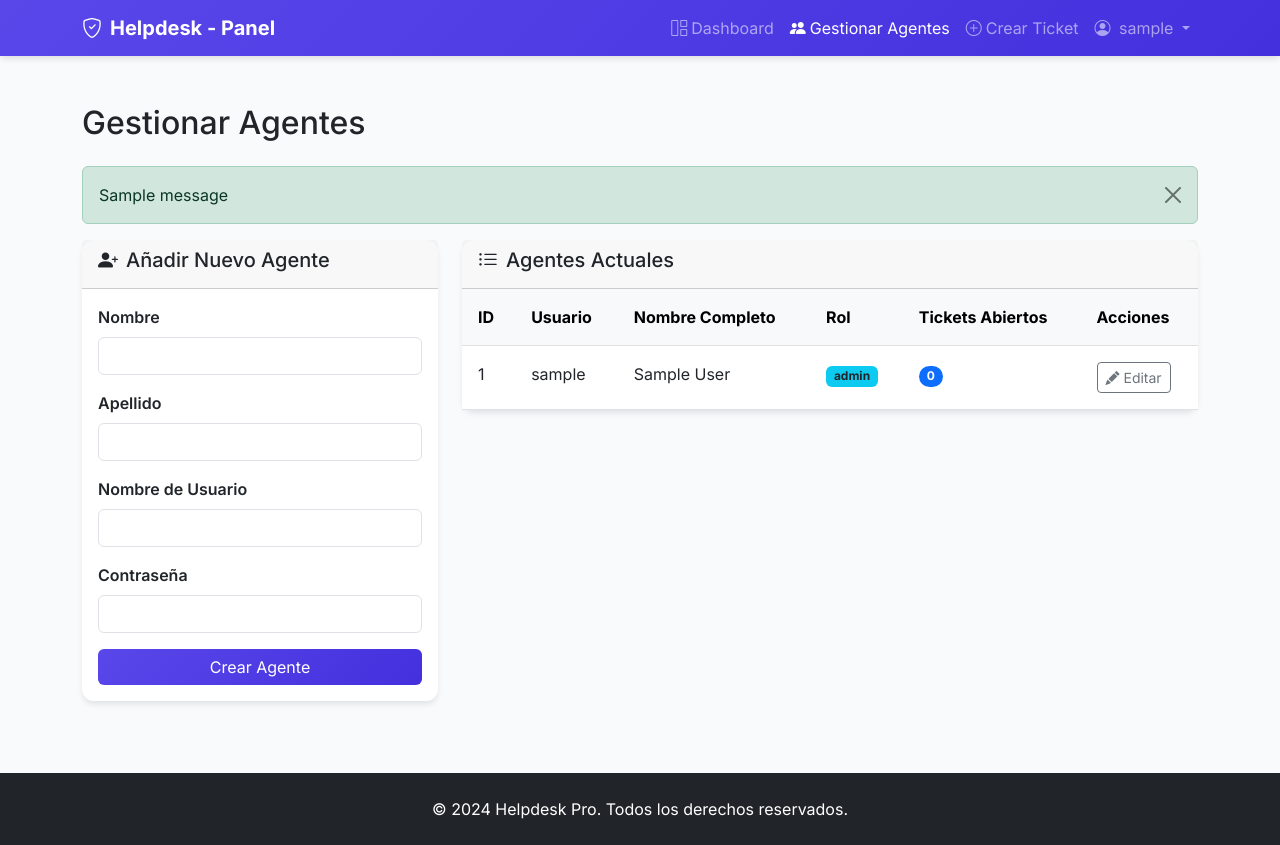
After one commit to GamersEC/helpdesk, a Flask app: page /admin/agents in a window 1280 px wide. The commit adds this page. Run offline with Flask 3, Linux system fonts and the light colour scheme; a user stored in the database is signed in; tables that the repository leaves empty hold one stand-in row (values such as "Sample post"); one stand-in notice (Sample message) is shown.

Commit message:
Gestion de miembros y prioridad de tickets

```diff
--- a/app.py
+++ b/app.py
@@ -3,10 +3,12 @@ import random
 import shutil
 import string
 from io import BytesIO
+from functools import wraps
 from flask import (
     Flask, render_template, request, redirect,
     url_for, flash, session, send_from_directory, send_file
 )
+from sqlalchemy import case # <-- ¡NUEVA IMPORTACIÓN!
 from models import db, Ticket, User, Comment, Attachment, get_utc_now
 from flask_login import LoginManager, login_user, logout_user, login_required, current_user
 from flask_mail import Mail, Message
@@ -32,7 +34,7 @@ app.config['MAIL_USERNAME'] = os.environ.get('MAIL_USERNAME', 'tu_email@gmail.co
 app.config['MAIL_PASSWORD'] = os.environ.get('MAIL_PASSWORD', 'tu_contraseña_de_aplicacion')
 app.config['MAIL_DEFAULT_SENDER'] = os.environ.get('MAIL_DEFAULT_SENDER', 'tu_email@gmail.com')
 
-#Inicialización de extensiones
+#Inicializar extensiones
 db.init_app(app)
 mail = Mail(app)
 login_manager = LoginManager()
@@ -45,17 +47,24 @@ login_manager.login_message_category = "info"
 def load_user(user_id):
     return User.query.get(int(user_id))
 
+#Decorador de permisos de administrador
+def admin_required(f):
+    @wraps(f)
+    @login_required
+    def decorated_function(*args, **kwargs):
+        if not current_user.is_admin:
+            flash("No tienes permiso para acceder a esta página.", "danger")
+            return redirect(url_for('dashboard'))
+        return f(*args, **kwargs)
+    return decorated_function
 
 #Filtros y funciones auxiliares
 @app.template_filter('local_time')
 def format_datetime_local(utc_dt):
-    if not utc_dt:
-        return ""
+    if not utc_dt: return ""
     local_tz_name = os.environ.get('APP_TIMEZONE', 'UTC')
-    try:
-        local_tz = pytz.timezone(local_tz_name)
-    except pytz.UnknownTimeZoneError:
-        local_tz = pytz.utc
+    try: local_tz = pytz.timezone(local_tz_name)
+    except pytz.UnknownTimeZoneError: local_tz = pytz.utc
     local_dt = utc_dt.astimezone(local_tz)
     return local_dt.strftime('%d-%m-%Y %H:%M %Z')
 
@@ -65,19 +74,11 @@ def allowed_file(filename):
 def auto_close_inactive_tickets():
     print("Checking for inactive tickets to auto-close...")
     time_limit = get_utc_now() - timedelta(days=3)
-    tickets_to_close = Ticket.query.filter(
-        Ticket.status == 'Abierto',
-        Ticket.last_updated_by_type == 'Agent',
-        Ticket.last_updated < time_limit
-    ).all()
-    if not tickets_to_close:
-        return 0
+    tickets_to_close = Ticket.query.filter(Ticket.status == 'Abierto', Ticket.last_updated_by_type == 'Agent', Ticket.last_updated < time_limit).all()
+    if not tickets_to_close: return 0
     for ticket in tickets_to_close:
         ticket.status = 'Cerrado'
-        system_comment = Comment(
-            content="Este ticket ha sido cerrado automáticamente después de 72 horas de inactividad.",
-            ticket_id=ticket.id, author_name="Sistema", author_type="Agent"
-        )
+        system_comment = Comment(content="Este ticket ha sido cerrado automáticamente después de 72 horas de inactividad.", ticket_id=ticket.id, author_name="Sistema", author_type="Agent")
         db.session.add(system_comment)
     db.session.commit()
     print(f"Auto-closed {len(tickets_to_close)} ticket(s).")
@@ -86,11 +87,7 @@ def auto_close_inactive_tickets():
 def cleanup_old_attachments():
     print("Checking for old attachments to clean up...")
     cleanup_limit = get_utc_now() - timedelta(days=7)
-    tickets_to_clean = Ticket.query.filter(
-        Ticket.status == 'Cerrado',
-        Ticket.last_updated < cleanup_limit,
-        Ticket.attachments.any()
-    ).all()
+    tickets_to_clean = Ticket.query.filter(Ticket.status == 'Cerrado', Ticket.last_updated < cleanup_limit, Ticket.attachments.any()).all()
     cleaned_count = 0
     for ticket in tickets_to_clean:
         ticket_upload_path = os.path.join(app.config['UPLOAD_FOLDER'], str(ticket.id))
@@ -179,7 +176,6 @@ def new_ticket():
         return redirect(url_for('ticket_created_success', tracking_id=new_ticket_obj.tracking_id))
     return render_template('new_ticket.html')
 
-#Ruta para servir archivos adjuntos de tickets
 @app.route('/uploads/<int:ticket_id>/<filename>')
 def uploaded_file(ticket_id, filename):
     if current_user.is_authenticated:
@@ -191,22 +187,24 @@ def uploaded_file(ticket_id, filename):
     flash('No tienes permiso para ver este archivo.', 'danger')
     return redirect(url_for('home'))
 
-#Ruta para guardar el ID del ticket en la sesión
 @app.route('/ticket/<tracking_id>')
 def track_ticket(tracking_id):
     ticket = Ticket.query.filter_by(tracking_id=tracking_id).first_or_404()
     session['viewed_ticket_id'] = ticket.id
-    return render_template('ticket_view.html', ticket=ticket)
+    agents_data = []
+    if current_user.is_authenticated:
+        all_agents = User.query.all()
+        for agent in all_agents:
+            ticket_count = Ticket.query.filter_by(assigned_agent_id=agent.id, status='Abierto').count()
+            agents_data.append({'agent': agent, 'ticket_count': ticket_count})
+    return render_template('ticket_view.html', ticket=ticket, agents_data=agents_data)
 
 @app.route('/ticket/<tracking_id>/reply', methods=['POST'])
 def reply_ticket(tracking_id):
     ticket = Ticket.query.filter_by(tracking_id=tracking_id).first_or_404()
     reply_text = request.form.get('reply')
     if reply_text:
-        new_comment = Comment(
-            content=reply_text, ticket_id=ticket.id,
-            author_name=ticket.customer_name, author_type='Customer'
-        )
+        new_comment = Comment(content=reply_text, ticket_id=ticket.id, author_name=ticket.customer_name, author_type='Customer')
         db.session.add(new_comment)
         ticket.last_updated_by_type = 'Customer'
         ticket.last_updated = get_utc_now()
@@ -234,7 +232,31 @@ def ticket_created_success(tracking_id):
     ticket_url = url_for('track_ticket', tracking_id=tracking_id, _external=True)
     return render_template('ticket_created_success.html', ticket_url=ticket_url)
 
-#Rutas de agente
+#Rutas de agente y administrador
+@app.route('/admin/agents', methods=['GET', 'POST'])
+@admin_required
+def manage_agents():
+    if request.method == 'POST':
+        username = request.form.get('username')
+        password = request.form.get('password')
+        if not username or not password:
+            flash('El nombre de usuario y la contraseña son obligatorios.', 'danger')
+        elif User.query.filter_by(username=username).first():
+            flash('Ese nombre de usuario ya existe.', 'warning')
+        else:
+            new_agent = User(username=username, first_name=request.form.get('first_name'), last_name=request.form.get('last_name'))
+            new_agent.set_password(password)
+            db.session.add(new_agent)
+            db.session.commit()
+            flash(f'Agente "{username}" creado con éxito.', 'success')
+        return redirect(url_for('manage_agents'))
+    agents_with_counts = []
+    all_agents = User.query.all()
+    for agent in all_agents:
+        ticket_count = Ticket.query.filter_by(assigned_agent_id=agent.id, status='Abierto').count()
+        agents_with_counts.append({'agent': agent, 'ticket_count': ticket_count})
+    return render_template('manage_agents.html', agents_data=agents_with_counts)
+
 @app.route('/dashboard')
 @login_required
 def dashboard():
@@ -244,7 +266,25 @@ def dashboard():
         flash(f'{closed_count} ticket(s) han sido cerrados automáticamente.', 'info')
     if cleaned_count > 0:
         flash(f'Se han limpiado los adjuntos de {cleaned_count} ticket(s) antiguos.', 'secondary')
-    tickets = Ticket.query.order_by(Ticket.id.desc()).all()
+
+    priority_order = case(
+        (Ticket.priority == 'Alta', 1),
+        (Ticket.priority == 'Media', 2),
+        (Ticket.priority == 'Baja', 3),
+        else_=4
+    )
+
+    if current_user.is_admin:
+        tickets = Ticket.query.order_by(
+            Ticket.status.asc(), priority_order.asc(), Ticket.last_updated.desc()
+        ).all()
+    else:
+        tickets = Ticket.query.filter(
+            (Ticket.assigned_agent_id == current_user.id) | (Ticket.assigned_agent_id == None)
+        ).order_by(
+            Ticket.status.asc(), priority_order.asc(), Ticket.last_updated.desc()
+        ).all()
+
     return render_template('index.html', tickets=tickets)
 
 @app.route('/login', methods=['GET', 'POST'])
@@ -266,12 +306,37 @@ def logout():
     logout_user()
     return redirect(url_for('login'))
 
+@app.route('/profile')
+@login_required
+def view_profile():
+    return render_template('profile.html', user=current_user, is_editable=False)
+
+@app.route('/admin/edit_agent/<int:user_id>', methods=['GET', 'POST'])
+@admin_required
+def edit_agent(user_id):
+    agent_to_edit = User.query.get_or_404(user_id)
+    if request.method == 'POST':
+        agent_to_edit.first_name = request.form.get('first_name')
+        agent_to_edit.last_name = request.form.get('last_name')
+        agent_to_edit.username = request.form.get('username')
+        agent_to_edit.role = request.form.get('role')
+        new_password = request.form.get('password')
+        if new_password:
+            agent_to_edit.set_password(new_password)
+        db.session.commit()
+        flash(f'Perfil del agente {agent_to_edit.username} actualizado.', 'success')
+        return redirect(url_for('manage_agents'))
+    return render_template('profile.html', user=agent_to_edit, is_editable=True)
+
 @app.route('/ticket/<int:ticket_id>/comment', methods=['POST'])
 @login_required
 def add_comment(ticket_id):
     ticket = Ticket.query.get_or_404(ticket_id)
     comment_text = request.form.get('comment')
     if comment_text:
+        if not ticket.assigned_agent_id:
+            ticket.assigned_agent_id = current_user.id
+            flash(f'Te has asignado automáticamente el ticket #{ticket.id}.', 'info')
         new_comment = Comment(content=comment_text, ticket_id=ticket.id, author_name=current_user.username, author_type='Agent')
         db.session.add(new_comment)
         ticket.last_updated_by_type = 'Agent'
@@ -280,6 +345,25 @@ def add_comment(ticket_id):
         flash('Tu respuesta ha sido añadida con éxito.', 'success')
     else:
         flash('No puedes enviar una respuesta vacía.', 'warning')
+    return redirect(url_for('track_ticket', tracking_id=ticket.tracking_id))
+
+@app.route('/ticket/<int:ticket_id>/assign', methods=['POST'])
+@admin_required
+def assign_ticket(ticket_id):
+    ticket = Ticket.query.get_or_404(ticket_id)
+    agent_id = request.form.get('agent_id')
+    if agent_id:
+        agent = User.query.get(agent_id)
+        if agent:
+            ticket.assigned_agent_id = agent.id
+            db.session.commit()
+            flash(f'Ticket #{ticket.id} asignado a {agent.username}.', 'success')
+        else:
+            flash('El agente seleccionado no es válido.', 'danger')
+    else:
+        ticket.assigned_agent_id = None
+        db.session.commit()
+        flash(f'Ticket #{ticket.id} ha quedado sin asignar.', 'info')
     return redirect(url_for('track_ticket', tracking_id=ticket.tracking_id))
 
 @app.route('/ticket/<int:ticket_id>/close', methods=['POST'])
@@ -299,13 +383,13 @@ def send_tracking_email(ticket):
     msg.html = render_template('email/tracking_link.html', ticket=ticket, tracking_url=tracking_url)
     mail.send(msg)
 
-#Inicializar la app y la base de datos
+#Inicializacion de la app
 with app.app_context():
     db.create_all()
     admin_user = os.environ.get('ADMIN_USERNAME')
     admin_pass = os.environ.get('ADMIN_PASSWORD')
     if admin_user and admin_pass and not User.query.filter_by(username=admin_user).first():
-        new_admin = User(username=admin_user)
+        new_admin = User(username=admin_user, role='admin')
         new_admin.set_password(admin_pass)
         db.session.add(new_admin)
         db.session.commit()
--- /dev/null
+++ b/templates/manage_agents.html
@@ -0,0 +1,111 @@
+<!DOCTYPE html>
+<html lang="es">
+<head>
+    <meta charset="UTF-8" />
+    <meta name="viewport" content="width=device-width, initial-scale=1.0" />
+    <title>Gestionar Agentes - Helpdesk</title>
+    <!-- CSS -->
+    <link href="https://cdn.jsdelivr.net/npm/bootstrap@5.3.0/dist/css/bootstrap.min.css" rel="stylesheet" />
+    <link href="https://cdn.jsdelivr.net/npm/bootstrap-icons@1.10.0/font/bootstrap-icons.css" rel="stylesheet" />
+    <link href="https://fonts.googleapis.com/css2?family=Inter:wght@300;400;500;600;700&display=swap" rel="stylesheet" />
+    <link href="{{ url_for('static', filename='css/styles.css') }}" rel="stylesheet" />
+</head>
+<body>
+<!-- Navbar para Agentes -->
+<nav class="navbar navbar-expand-lg navbar-dark navbar-custom mb-0">
+    <div class="container">
+        <a class="navbar-brand fw-bold" href="{{ url_for('dashboard') }}"><i class="bi bi-shield-check me-2"></i>Helpdesk - Panel</a>
+        <button class="navbar-toggler" type="button" data-bs-toggle="collapse" data-bs-target="#navbarNav"><span class="navbar-toggler-icon"></span></button>
+        <div class="collapse navbar-collapse" id="navbarNav">
+            <ul class="navbar-nav ms-auto">
+                <li class="nav-item"><a class="nav-link" href="{{ url_for('dashboard') }}"><i class="bi bi-grid-1x2 me-1"></i>Dashboard</a></li>
+                <li class="nav-item"><a class="nav-link active" href="{{ url_for('manage_agents') }}"><i class="bi bi-people-fill me-1"></i>Gestionar Agentes</a></li>
+                <li class="nav-item"><a class="nav-link" href="{{ url_for('new_ticket') }}" target="_blank"><i class="bi bi-plus-circle me-1"></i>Crear Ticket</a></li>
+                <li class="nav-item dropdown">
+                    <a class="nav-link dropdown-toggle" href="#" role="button" data-bs-toggle="dropdown" aria-expanded="false">
+                        <i class="bi bi-person-circle me-1"></i> {{ current_user.username }}
+                    </a>
+                    <ul class="dropdown-menu dropdown-menu-end">
+                        <li><a class="dropdown-item" href="{{ url_for('view_profile') }}">Mi Perfil</a></li>
+                        <li><hr class="dropdown-divider"></li>
+                        <li><a class="dropdown-item" href="{{ url_for('logout') }}">Cerrar Sesión</a></li>
+                    </ul>
+                </li>
+            </ul>
+        </div>
+    </div>
+</nav>
+
+<div class="container my-5">
+    <div class="d-flex justify-content-between align-items-center mb-4">
+        <h1 class="h2 mb-0">Gestionar Agentes</h1>
+    </div>
+
+    <!-- Mensajes Flash -->
+    {% with messages = get_flashed_messages(with_categories=true) %}
+        {% if messages %}
+            {% for category, message in messages %}
+                <div class="alert alert-{{ category }} alert-dismissible fade show" role="alert">
+                    {{ message }}
+                    <button type="button" class="btn-close" data-bs-dismiss="alert" aria-label="Close"></button>
+                </div>
+            {% endfor %}
+        {% endif %}
+    {% endwith %}
+
+    <div class="row">
+        <!-- Formulario para añadir agente -->
+        <div class="col-lg-4 mb-4">
+            <div class="card card-custom h-100">
+                <div class="card-header"><h5><i class="bi bi-person-plus-fill me-2"></i>Añadir Nuevo Agente</h5></div>
+                <div class="card-body">
+                    <form action="{{ url_for('manage_agents') }}" method="post">
+                        <div class="mb-3"><label for="first_name" class="form-label fw-semibold">Nombre</label><input type="text" name="first_name" id="first_name" class="form-control"></div>
+                        <div class="mb-3"><label for="last_name" class="form-label fw-semibold">Apellido</label><input type="text" name="last_name" id="last_name" class="form-control"></div>
+                        <div class="mb-3"><label for="username" class="form-label fw-semibold">Nombre de Usuario</label><input type="text" name="username" id="username" class="form-control" required></div>
+                        <div class="mb-3"><label for="password" class="form-label fw-semibold">Contraseña</label><input type="password" name="password" id="password" class="form-control" required></div>
+                        <button type="submit" class="btn btn-primary-custom w-100">Crear Agente</button>
+                    </form>
+                </div>
+            </div>
+        </div>
+        <!-- Lista de agentes existentes -->
+        <div class="col-lg-8">
+            <div class="card card-custom">
+                <div class="card-header"><h5><i class="bi bi-list-ul me-2"></i>Agentes Actuales</h5></div>
+                <div class="card-body p-0">
+                    {% if agents_data %}
+                        <div class="table-responsive">
+                            <table class="table table-hover mb-0">
+                                <thead class="table-light">
+                                <tr>
+                                    <th class="p-3">ID</th><th class="p-3">Usuario</th><th class="p-3">Nombre Completo</th><th class="p-3">Rol</th><th class="p-3">Tickets Abiertos</th><th class="p-3">Acciones</th>
+                                </tr>
+                                </thead>
+                                <tbody>
+                                {% for data in agents_data %}
+                                    <tr>
+                                        <td class="p-3">{{ data.agent.id }}</td>
+                                        <td class="p-3">{{ data.agent.username }}</td>
+                                        <td class="p-3">{{ data.agent.first_name or '' }} {{ data.agent.last_name or '' }}</td>
+                                        <td class="p-3"><span class="badge bg-info text-dark">{{ data.agent.role }}</span></td>
+                                        <td class="p-3"><span class="badge rounded-pill bg-primary">{{ data.ticket_count }}</span></td>
+                                        <td class="p-3"><a href="{{ url_for('edit_agent', user_id=data.agent.id) }}" class="btn btn-sm btn-outline-secondary"><i class="bi bi-pencil-fill"></i> Editar</a></td>
+                                    </tr>
+                                {% endfor %}
+                                </tbody>
+                            </table>
+                        </div>
+                    {% else %}
+                        <p class="text-center p-4 text-muted">No hay agentes registrados.</p>
+                    {% endif %}
+                </div>
+            </div>
+        </div>
+    </div>
+</div>
+
+<footer class="bg-dark text-white py-4 mt-5"><div class="container text-center"><p class="mb-0">© 2024 Helpdesk Pro. Todos los derechos reservados.</p></div></footer>
+<script src="https://cdn.jsdelivr.net/npm/bootstrap@5.3.0/dist/js/bootstrap.bundle.min.js"></script>
+</body>
+</html>
```
Also changed, not shown: models.py (+11 -4 lines), templates/base.html (+12 -1 lines), templates/index.html (+56 -11 lines), templates/new_ticket.html (+5 -5 lines), templates/profile.html (added, +52 -0 lines), templates/ticket_view.html (+21 -111 lines).
